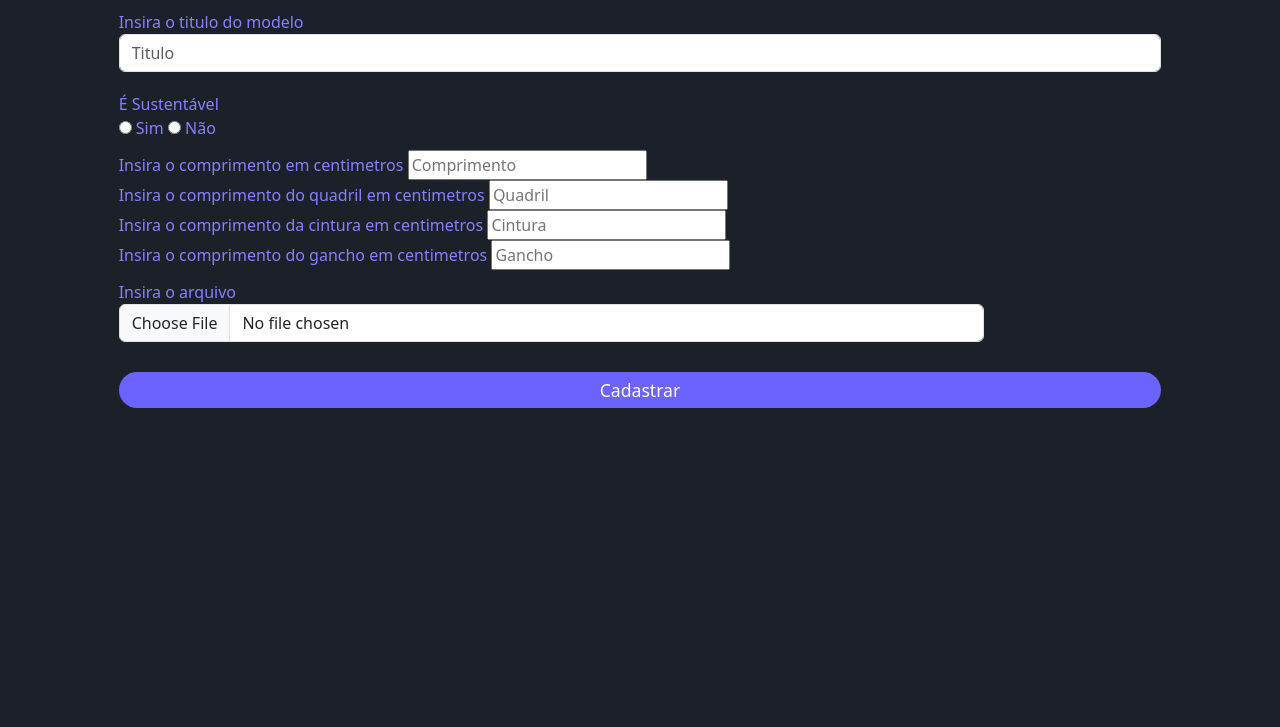
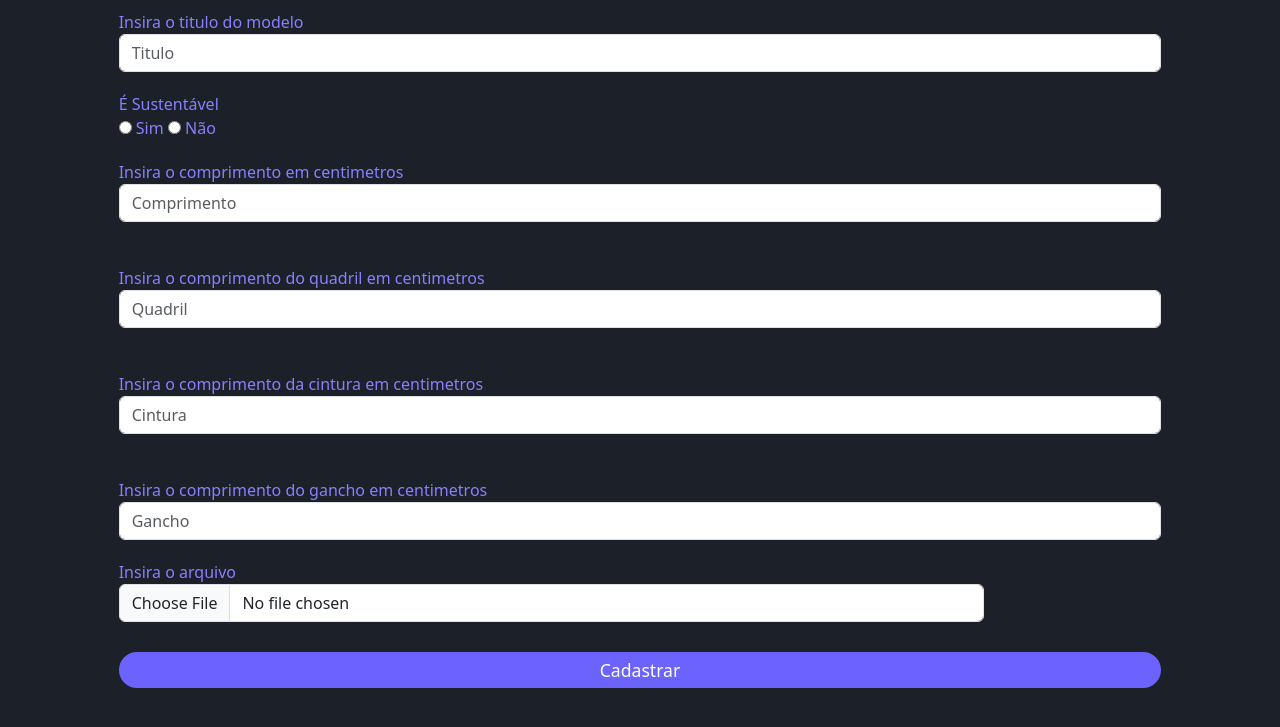
Before and after one commit to Joao14F/ALFI-TCC, a PHP site: page /Tcc/cadastrarBermuda.php in a window 1280 px wide. Shown: the top 727 px of the page. Run offline with PHP 8.4, Linux system fonts and the light colour scheme.

Commit message:
Funciona e tá ficando bonito

```diff
--- a/cadastrarBermuda.php
+++ b/cadastrarBermuda.php
@@ -77,17 +77,25 @@ button:hover {
                </div>
                <div id="form-fields" class="row"></div>
                     <form id="formulario">
+                    <div class="form-group">
                         <label class="areas" for="Comprimento">Insira o comprimento em centimetros</label>
-                        <input type="text" class="Comprimento" placeholder="Comprimento">
+                        <input type="text" class="form-control" placeholder="Comprimento">
+                    </div>
                         <br>
+                        <div class="form-group">
                         <label class="areas" for="Quadril">Insira o comprimento do quadril em centimetros</label>
-                        <input type="text" class="Quadril" placeholder="Quadril">
+                        <input type="text" class="form-control" placeholder="Quadril">
+                        </div>
                         <br>
+                        <div class="form-group">
                         <label class="areas" for="Cintura">Insira o comprimento da cintura em centimetros</label>
-                        <input type="text" class="Cintura" placeholder="Cintura">
+                        <input type="text" class="form-control" placeholder="Cintura">
+                        </div>
                         <br>
+                        <div class="form-group">
                         <label class="areas" for="Gancho">Insira o comprimento do gancho em centimetros</label>
-                        <input type="text" class="Gancho" placeholder="Gancho">
+                        <input type="text" class="form-control" placeholder="Gancho">
+                        </div>
                     </form>
                <div class="row">
 
```
Also changed, not shown: Bermuda.html (deleted, +0 -19 lines), Calça.html (deleted, +0 -19 lines), Saia.html (deleted, +0 -16 lines), testeCadastroModelo.php (+16 -5 lines).
